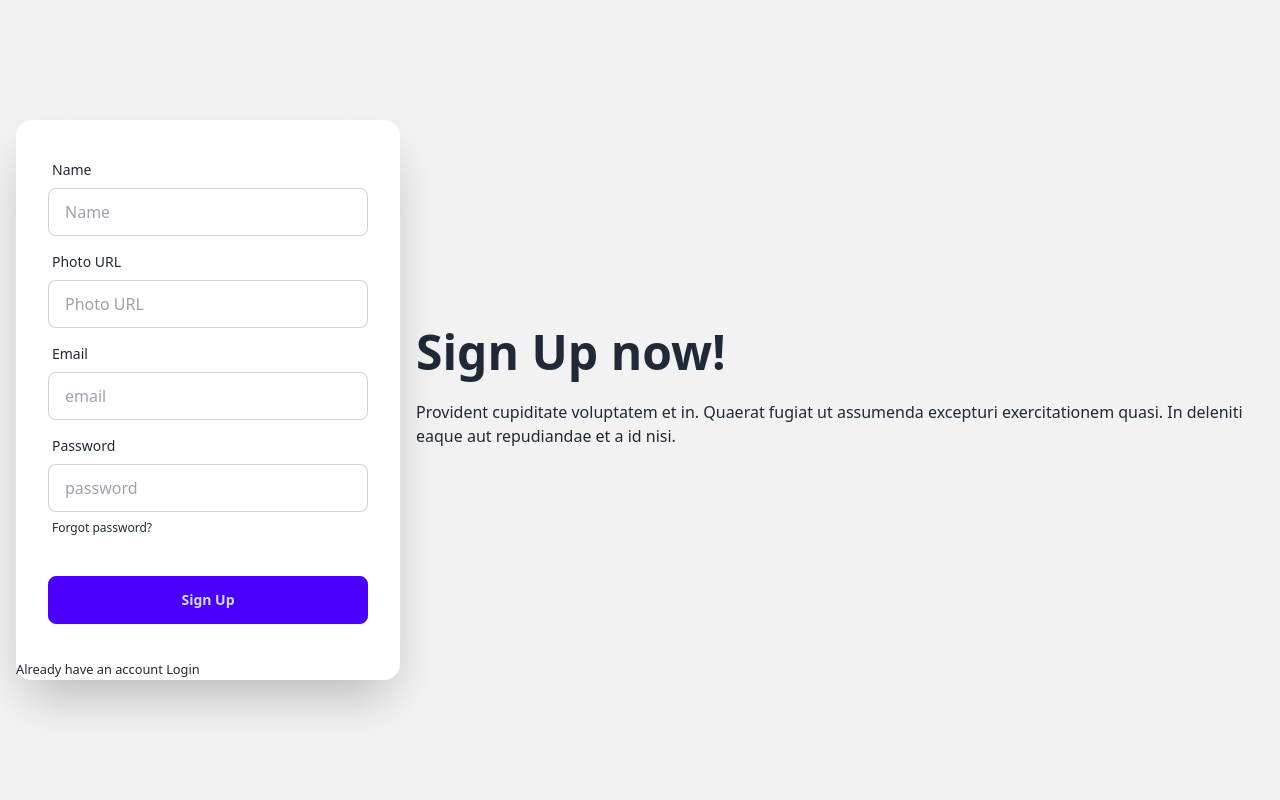
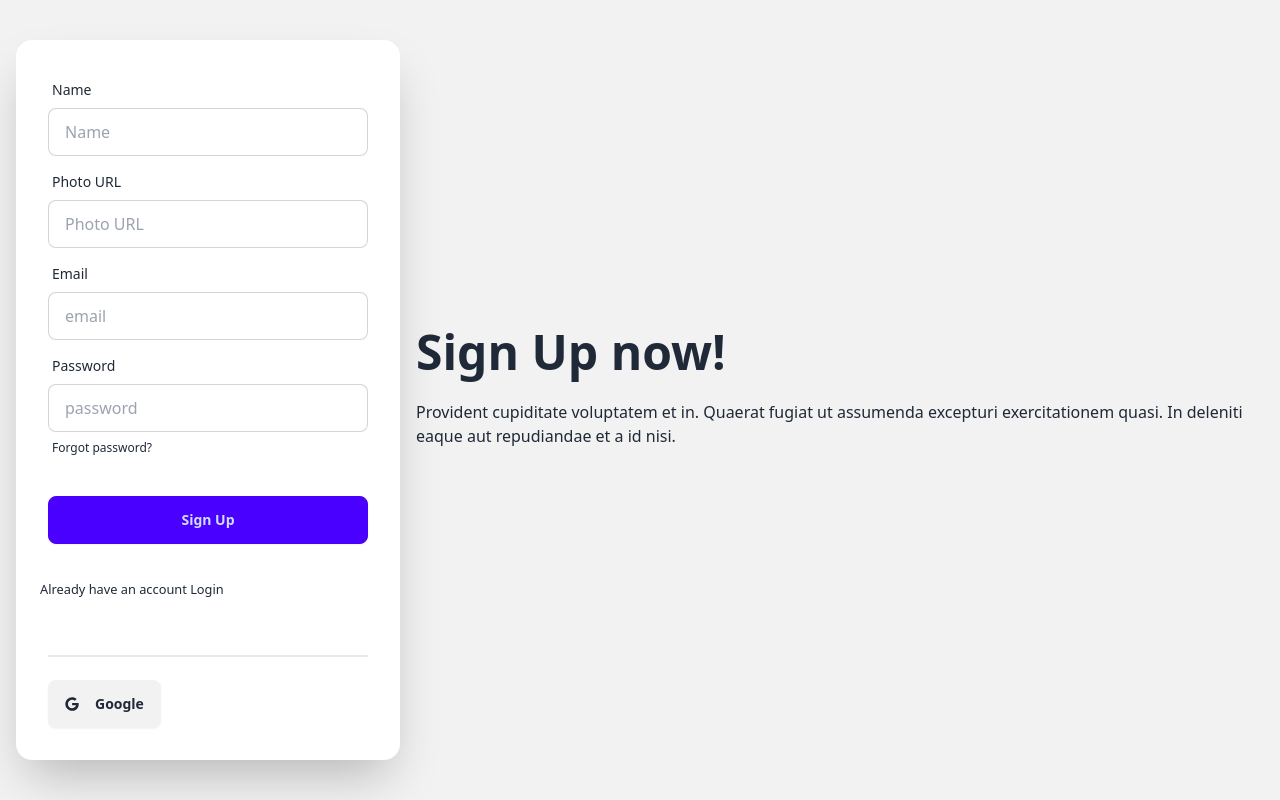
Before and after one commit to shahidulshohid/bistro-boss-client, a React (Vite) app: page /signup in a window 1280 px wide. Built offline with nearby package versions, Linux system fonts and the light colour scheme; no server answers.

Commit message:
social login implement is done

```diff
--- /dev/null
+++ b/src/components/SocialLogin/SocialLogin.jsx
@@ -0,0 +1,26 @@
+import { FaGoogle } from "react-icons/fa";
+import useAuth from "../../hooks/useAuth";
+
+const SocialLogin = () => {
+  const {googleSignIn} = useAuth()
+
+  const handleGoogleSignIn = () => {
+    googleSignIn()
+    .then(result => {
+      console.log(result.user)
+    })
+  }
+  return (
+   <div className="p-8">
+    <div className="divider"></div>
+     <div>
+      <button onClick={handleGoogleSignIn} className="btn">
+        <FaGoogle className="mr-2"></FaGoogle>
+        Google
+      </button>
+    </div>
+   </div>
+  );
+};
+
+export default SocialLogin;
--- /dev/null
+++ b/src/hooks/useAxiosPublic.jsx
@@ -0,0 +1,10 @@
+import axios from "axios";
+
+const axiosPublic = axios.create({
+    baseURL: 'http://localhost:5000/',
+})
+const useAxiosPublic = () => {
+    return axiosPublic
+};
+
+export default useAxiosPublic;
--- a/src/pages/Login/Login.jsx
+++ b/src/pages/Login/Login.jsx
@@ -8,6 +8,7 @@ import { AuthContext } from "../../providers/AuthProvider";
 import { Link, replace, useLocation, useNavigate } from "react-router-dom";
 import { Helmet } from "react-helmet-async";
 import Swal from "sweetalert2";
+import SocialLogin from "../../components/SocialLogin/SocialLogin"
 const Login = () => {
   const { signIn } = useContext(AuthContext);
   const navigate = useNavigate()
@@ -127,10 +128,11 @@ const Login = () => {
                 />
               </div>
             </form>
-            <p>
+            <p className="px-4">
               <small>New Here?</small>{" "}
               <Link to="/signup">Create an account</Link>
             </p>
+            <SocialLogin></SocialLogin>
           </div>
         </div>
       </div>
--- a/src/pages/SignUp/SignUp.jsx
+++ b/src/pages/SignUp/SignUp.jsx
@@ -4,8 +4,11 @@ import { useForm } from "react-hook-form";
 import { AuthContext } from "../../providers/AuthProvider";
 import { Link, useNavigate } from "react-router-dom";
 import Swal from "sweetalert2";
+import useAxiosPublic from "../../hooks/useAxiosPublic";
+import SocialLogin from "../../components/SocialLogin/SocialLogin";
 
 const SignUp = () => {
+  const axiosPublic = useAxiosPublic();
   const {
     register,
     handleSubmit,
@@ -13,30 +16,38 @@ const SignUp = () => {
     reset,
   } = useForm();
 
-  const {createUser, updateUserProfile} = useContext(AuthContext)
-  const navigate = useNavigate()
+  const { createUser, updateUserProfile } = useContext(AuthContext);
+  const navigate = useNavigate();
 
   const onSubmit = (data) => {
     console.log(data);
-    createUser(data.email, data.password)
-    .then(result => {
-      const loggedUser = result.user
-      console.log(loggedUser)
+    createUser(data.email, data.password).then((result) => {
+      const loggedUser = result.user;
+      console.log(loggedUser);
       updateUserProfile(data.name, data.photoURL)
-      .then(()=> {
-        console.log('user profile info updated')
-        reset()
+        .then(() => {
+          // create user entry in the
+          const userInfo = {
+            name: data.name,
+            email: data.email,
+          };
+          axiosPublic.post("/users", userInfo).then((res) => {
+            if (res.data.insertedId) {
+              console.log("User added to the database");
+              reset();
               Swal.fire({
                 position: "top-end",
                 icon: "success",
                 title: "User created successfully",
                 showConfirmButton: false,
-          timer: 1500
+                timer: 1500,
               });
-        navigate('/')
+              navigate("/");
+            }
+          });
         })
-      .catch(error => console.log(error))
-    })
+        .catch((error) => console.log(error));
+    });
   };
 
   return (
@@ -50,8 +61,8 @@ const SignUp = () => {
             <h1 className="text-5xl font-bold">Sign Up now!</h1>
             <p className="py-6">
               Provident cupiditate voluptatem et in. Quaerat fugiat ut assumenda
-            excepturi exercitationem quasi. In deleniti eaque aut repudiandae et
-            a id nisi.
+              excepturi exercitationem quasi. In deleniti eaque aut repudiandae
+              et a id nisi.
             </p>
           </div>
           <div className="card bg-base-100 w-full max-w-sm shrink-0 shadow-2xl">
@@ -111,7 +122,8 @@ const SignUp = () => {
                     required: true,
                     minLength: 6,
                     maxLength: 20,
-                  pattern:/(?=.*[0-9])(?=.*[!@#$%^&*])(?=.*[a-z])(?=.*[A-Z])/
+                    pattern:
+                      /(?=.*[0-9])(?=.*[!@#$%^&*])(?=.*[a-z])(?=.*[A-Z])/,
                   })}
                   placeholder="password"
                   className="input input-bordered"
@@ -120,7 +132,10 @@ const SignUp = () => {
                   <p className="text-red-600">Password must be 6 characters</p>
                 )}
                 {errors.password?.type === "pattern" && (
-                <p className="text-red-600">Password must have one uppercase one lowercase one number and one special character</p>
+                  <p className="text-red-600">
+                    Password must have one uppercase one lowercase one number
+                    and one special character
+                  </p>
                 )}
                 <label className="label">
                   <a href="#" className="label-text-alt link link-hover">
@@ -129,10 +144,19 @@ const SignUp = () => {
                 </label>
               </div>
               <div className="form-control mt-6">
-              <input className="btn btn-primary" type="submit" value="Sign Up" />
+                <input
+                  className="btn btn-primary"
+                  type="submit"
+                  value="Sign Up"
+                />
               </div>
             </form>
-          <p><small>Already have an account<Link to="/login"> Login</Link></small></p>
+            <p className="px-6">
+              <small>
+                Already have an account<Link to="/login"> Login</Link>
+              </small>
+            </p>
+            <SocialLogin></SocialLogin>
           </div>
         </div>
       </div>
--- a/src/providers/AuthProvider.jsx
+++ b/src/providers/AuthProvider.jsx
@@ -1,6 +1,7 @@
 import { createContext, useEffect, useState } from "react";
-import { getAuth, onAuthStateChanged, createUserWithEmailAndPassword, signInWithEmailAndPassword, signOut, updateProfile } from "firebase/auth";
+import { getAuth, onAuthStateChanged, createUserWithEmailAndPassword, signInWithEmailAndPassword, signOut, updateProfile, signInWithPopup } from "firebase/auth";
 import { app } from "../firebase/firebase.config";
+import { GoogleAuthProvider } from "firebase/auth";
 
 export const AuthContext = createContext(null)
 
@@ -10,6 +11,7 @@ const AuthProvider = ({children}) => {
 
     const [user, setUser] = useState(null)
     const [loading, setLoading] = useState(true)
+    const googleProvider = new GoogleAuthProvider()
 
     // create user
     const createUser = (email, password) => {
@@ -21,6 +23,12 @@ const AuthProvider = ({children}) => {
     const signIn = (email, password) => {
         setLoading(true)
         return signInWithEmailAndPassword(auth, email, password)
+    }
+
+    //google sign in
+    const googleSignIn = () => {
+        setLoading(true)
+        return signInWithPopup(auth, googleProvider)
     }
 
     // logout
@@ -53,6 +61,7 @@ const AuthProvider = ({children}) => {
         loading,
         createUser,
         signIn,
+        googleSignIn,
         updateUserProfile,
         logOut,
     }
--- a/src/routes/Routes.jsx
+++ b/src/routes/Routes.jsx
@@ -43,7 +43,7 @@ const router = createBrowserRouter([
     },
     {
       path:'dashboard',
-      element:<Dashboard></Dashboard>,
+      element:<PrivateRoute><Dashboard></Dashboard></PrivateRoute>,
       children: [
         {
           path:'cart',
```
Lines whose indentation alone changed are shown as unchanged.
